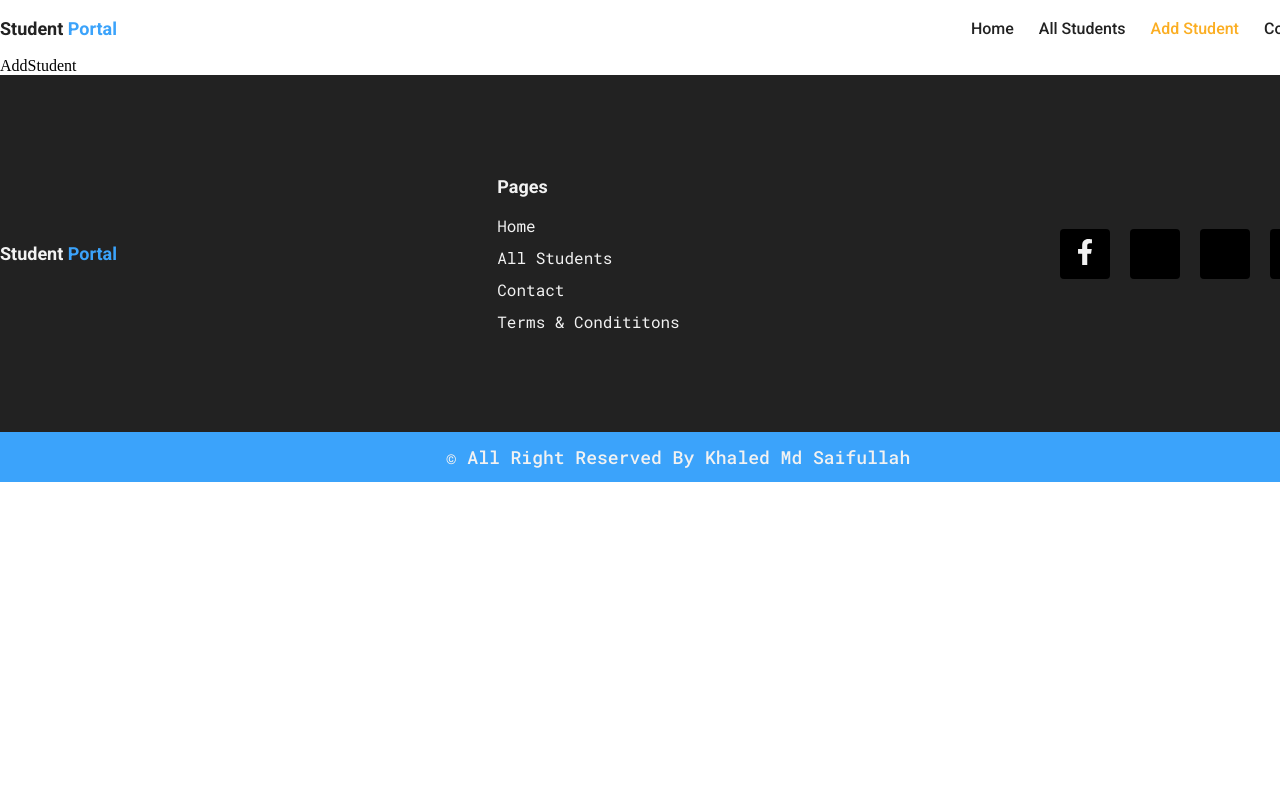
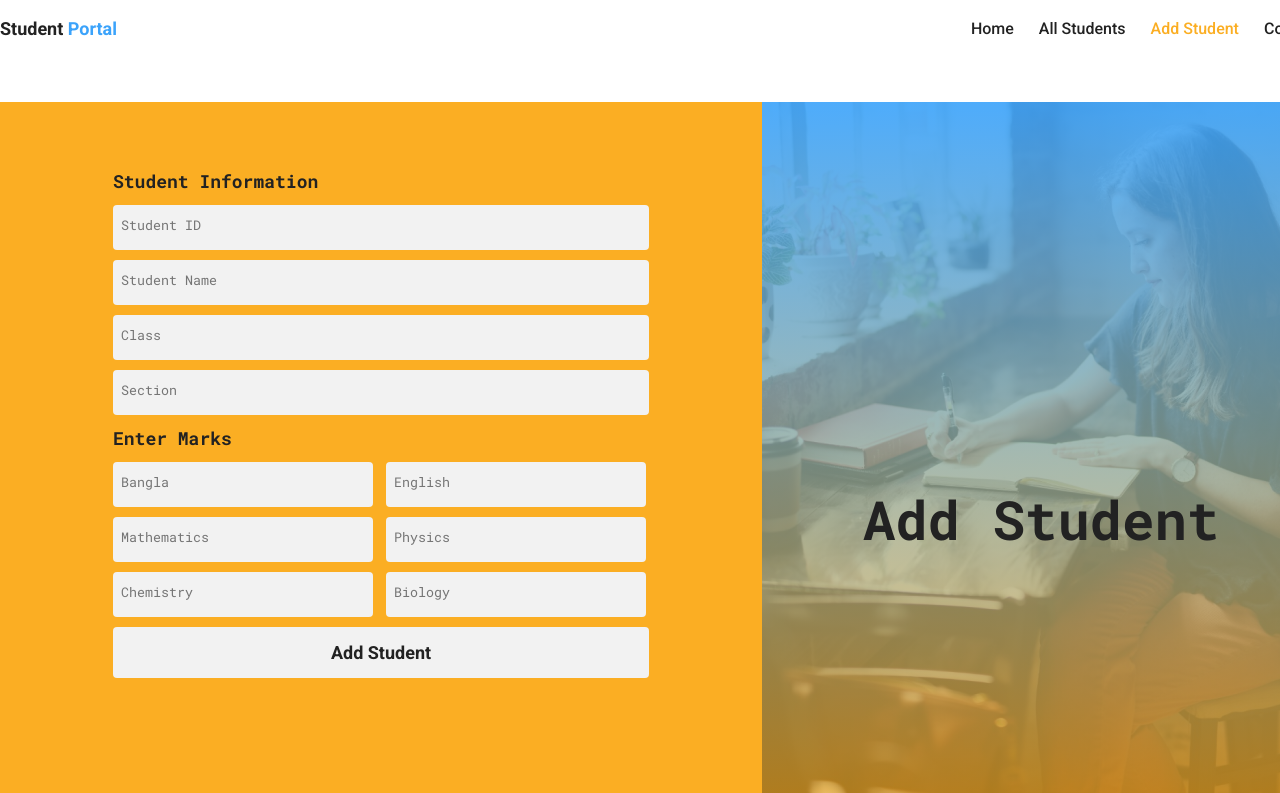
Before and after one commit to km-saifullah/student-portal, a React (Vite) app: page /addstudent in a window 1280 px wide. Shown: the top 793 px of the page. Built offline with nearby package versions, Linux system fonts and the light colour scheme; some icons are missing.

Commit message:
student registration form added

```diff
--- a/src/pages/addStudent/AddStudent.jsx
+++ b/src/pages/addStudent/AddStudent.jsx
@@ -1,7 +1,80 @@
 import React from "react";
+import { PiStudentFill } from "react-icons/pi";
+import "./addstudent.css";
 
 const AddStudent = () => {
-  return <div>AddStudent</div>;
+  return (
+    <section className="add_students">
+      <div className="container">
+        <div className="addStudents_wrapper">
+          <div className="addStudent_form">
+            <form className="form_content">
+              <h4 className="form_heading">Student Information</h4>
+              <input
+                type="text"
+                className="input_field"
+                placeholder="Student ID"
+              />
+              <input
+                type="text"
+                className="input_field"
+                placeholder="Student Name"
+              />
+              <input type="text" className="input_field" placeholder="Class" />
+              <input
+                type="text"
+                className="input_field"
+                placeholder="Section"
+              />
+              <h4 className="form_heading">Enter Marks</h4>
+              <div className="mark_input">
+                <input
+                  type="text"
+                  className="input_field input_width"
+                  placeholder="Bangla"
+                />
+                <input
+                  type="text"
+                  className="input_field input_width"
+                  placeholder="English"
+                />
+                <input
+                  type="text"
+                  className="input_field input_width"
+                  placeholder="Mathematics"
+                />
+                <input
+                  type="text"
+                  className="input_field input_width"
+                  placeholder="Physics"
+                />
+                <input
+                  type="text"
+                  className="input_field input_width"
+                  placeholder="Chemistry"
+                />
+                <input
+                  type="text"
+                  className="input_field input_width"
+                  placeholder="Biology"
+                />
+              </div>
+              <button className="addBtn">Add Student</button>
+            </form>
+          </div>
+          <div className="addStudent_banner">
+            <div className="form_img">
+              <img src="/form_banner.png" alt="" />
+            </div>
+            <div className="form_overlay">
+              <PiStudentFill className="student_icon" />
+              <h2 className="addstudent_heading">Add Student</h2>
+            </div>
+          </div>
+        </div>
+      </div>
+    </section>
+  );
 };
 
 export default AddStudent;
--- /dev/null
+++ b/src/pages/addStudent/addstudent.css
@@ -0,0 +1,101 @@
+/* ===== Add Students Design Start ===== */
+.add_students {
+  padding: 45px 0;
+}
+.addStudents_wrapper {
+  display: flex;
+}
+.addStudent_form {
+  background-color: var(--secondary);
+  padding: 66px 113px;
+}
+.form_content {
+  display: flex;
+  row-gap: 10px;
+  flex-direction: column;
+}
+.form_heading {
+  color: var(--textColor);
+  font-size: 18px;
+  font-weight: 700;
+  line-height: 150%;
+  font-family: var(--robotoMono);
+}
+.input_field {
+  padding: 11px 8px;
+  outline: none;
+  border-radius: 4px;
+  border: none;
+  background-color: var(--white);
+  font-family: var(--robotoMono);
+  padding-bottom: 16px;
+}
+.mark_input {
+  display: flex;
+  flex-wrap: wrap;
+  column-gap: 13px;
+  row-gap: 10px;
+}
+.input_width {
+  width: 260px;
+}
+.addBtn {
+  padding: 11px 0;
+  color: var(--textColor);
+  background-color: var(--white);
+  font-size: 18px;
+  font-weight: 700;
+  line-height: 150%;
+  font-family: var(--roboto);
+  outline: none;
+  border: 1px solid transparent;
+  border-radius: 4px;
+  transition: all linear 0.3s;
+}
+.addBtn:hover {
+  background-color: var(--primary);
+  color: var(--white);
+  cursor: pointer;
+}
+.addStudent_banner {
+  position: relative;
+}
+.form_img {
+  height: 706px;
+  width: 558px;
+  overflow: hidden;
+}
+.form_img img {
+  height: 100%;
+  width: 100%;
+  object-fit: cover;
+}
+.form_overlay {
+  height: 706px;
+  width: 558px;
+  background: linear-gradient(
+    180deg,
+    rgba(59, 163, 251, 0.9) 0%,
+    rgba(251, 174, 35, 0.7) 100%
+  );
+  display: flex;
+  align-items: center;
+  justify-content: center;
+  flex-direction: column;
+  position: absolute;
+  top: 0;
+  left: 0;
+}
+.student_icon {
+  height: 128px;
+  width: 128px;
+  color: var(--textColor);
+}
+.addstudent_heading {
+  color: var(--textColor);
+  font-size: 54px;
+  font-weight: 700;
+  line-height: 150%;
+  font-family: var(--robotoMono);
+}
+/* ===== Add Students Design End ===== */
--- a/src/pages/allStudents/AllStudents.jsx
+++ b/src/pages/allStudents/AllStudents.jsx
@@ -1,7 +1,13 @@
 import React from "react";
 
 const AllStudents = () => {
-  return <div>AllStudents</div>;
+  return (
+    <section className="all_students">
+      <div className="container">
+        <div className="allStudent_wrapper"></div>
+      </div>
+    </section>
+  );
 };
 
 export default AllStudents;
```
Also changed, not shown: public/form_banner.png (added).
